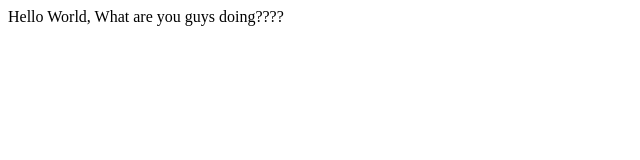
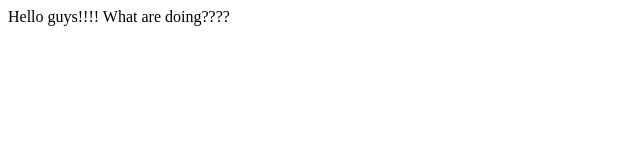
Before and after one commit to otovar2160/OT_web, a plain HTML site: page index.html in a window 1280 px wide. Shown: the whole page, without its empty margins (0-640 px from the left). Drawn offline with Linux system fonts and the light colour scheme.

Commit message:
Update index.html

```diff
--- a/index.html
+++ b/index.html
@@ -7,6 +7,6 @@
     <title>Document</title>
 </head>
 <body>
-    Hello World, What are you guys doing????
+    Hello guys!!!! What are doing????
 </body>
 </html>
```
